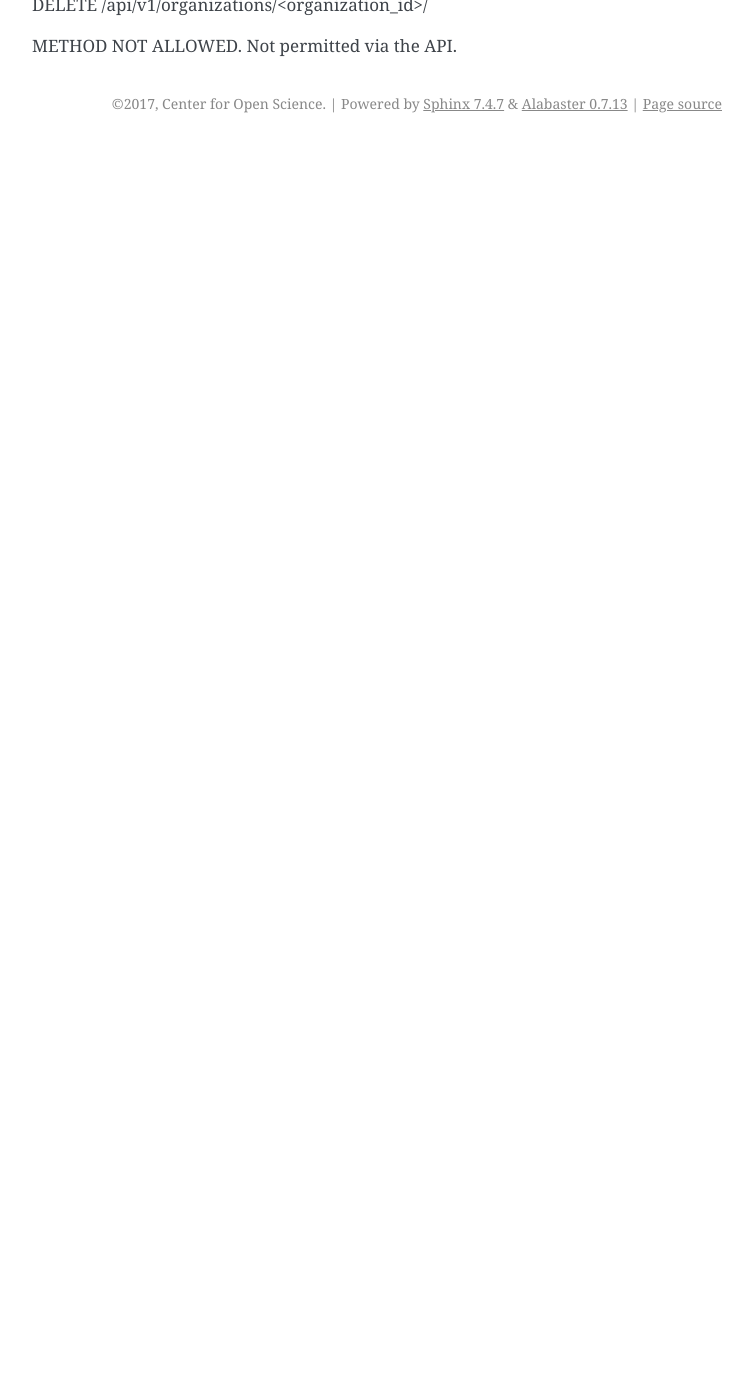
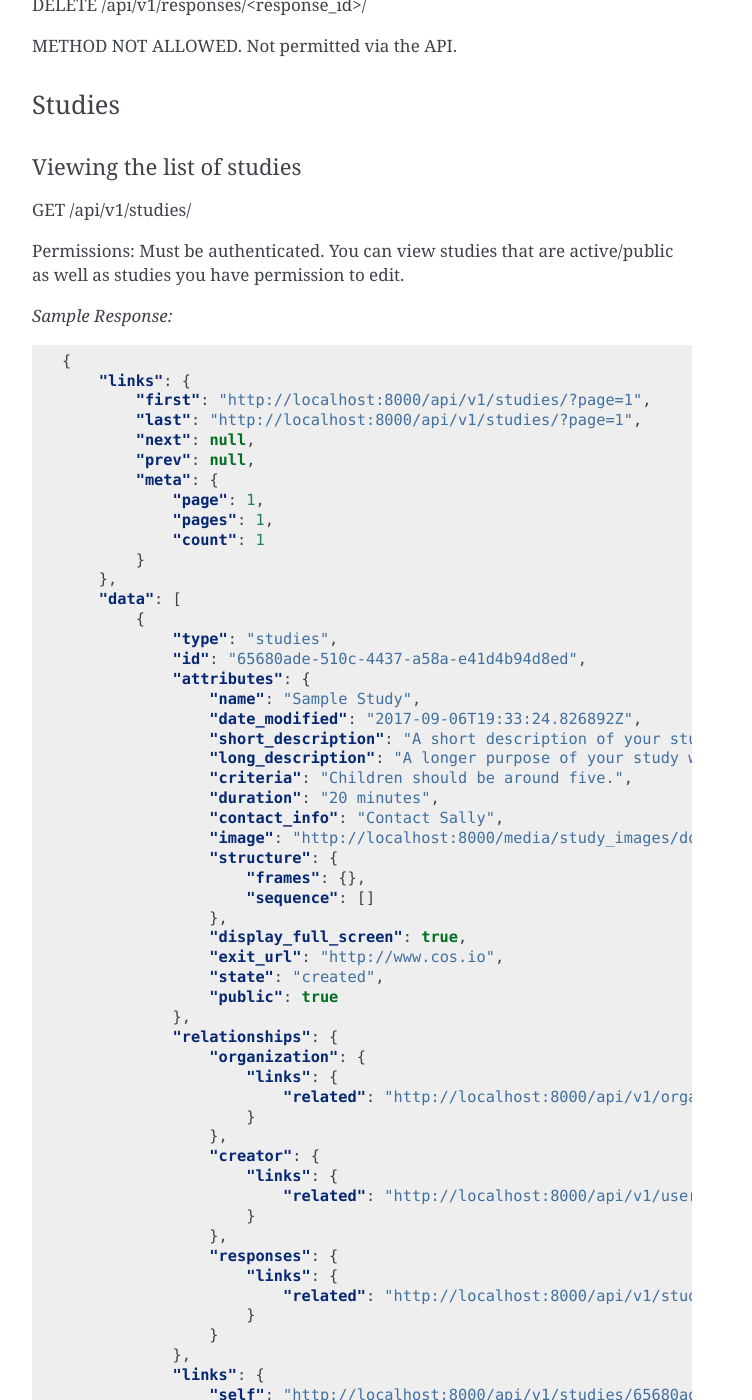
Before and after one commit to lookit/lookit-api, a Sphinx documentation site: the page built from docs/source/api-documentation.rst, in a window 1280 px wide and 1400 px high, scrolled down 14095 px. Shown: the whole window, without its empty margins (388-1140 px from the left). Built offline with Sphinx 7.4.7, drawn with Linux system fonts in a browser that asks for light colours; before the commit the page ends 14238 px from its top, so only the background shows below that; some of the changed text lies outside the part shown.

Commit message:
Add studies to API docs.

```diff
--- a/docs/source/api-documentation.rst
+++ b/docs/source/api-documentation.rst
@@ -5,7 +5,7 @@ API Documentation
 =========
 API Tips
 =========
-- Most endpoints in this API are just meant for retrieving data. Typically, you can retrieve data associated with studies you have permission to view, or view any data that belongs to you.  You can only create responses and feedback through the API.  You can only update responses through the API.  There is nothing that is permitted to be deleted through the API.
+- Most endpoints in this API are just meant for retrieving data. Typically, you can retrieve data associated with studies you have permission to view, or view any data that belongs to you.  You can only create *responses* and *feedback* through the API.  You can only update *responses* through the API.  There is *nothing* that is permitted to be deleted through the API.
 
 - This API is paginated, so results are returned in batches of 10. Follow the pagination links in the API response to fetch the subsequent pages of data.  In the example below, the "links" section of the API response has the first, last, next, and previous links.
 
@@ -422,6 +422,90 @@ DELETE /api/v1/feedback/<feedback_id>/
 METHOD NOT ALLOWED.  Not permitted via the API.
 
 -------------
+Organizations
+-------------
+
+Viewing the list of organizations
+---------------------------------
+GET /api/v1/organizations/
+
+Permissions: Must be authenticated.
+
+*Sample Response:*
+
+.. code-block:: json
+
+    {
+        "links": {
+            "first": "http://localhost:8000/api/v1/organizations/?page=1",
+            "last": "http://localhost:8000/api/v1/organizations/?page=1",
+            "next": null,
+            "prev": null,
+            "meta": {
+                "page": 1,
+                "pages": 1,
+                "count": 1
+            }
+        },
+        "data": [
+            {
+                "type": "organizations",
+                "id": "665c4457-a02e-4842-bd72-7043de3d66d0",
+                "attributes": {
+                    "name": "MIT"
+                },
+                "links": {
+                    "self": "http://localhost:8000/api/v1/organizations/665c4457-a02e-4842-bd72-7043de3d66d0/"
+                }
+            }
+        ]
+    }
+
+Retrieving a single organization
+---------------------------------
+GET /api/v1/organizations/<organization_id>/
+
+Permissions: Must be authenticated.
+
+*Sample Response:*
+
+.. code-block:: json
+
+    {
+        "data": {
+            "type": "organizations",
+            "id": "665c4457-a02e-4842-bd72-7043de3d66d0",
+            "attributes": {
+                "name": "MIT"
+            },
+            "links": {
+                "self": "http://localhost:8000/api/v1/organizations/665c4457-a02e-4842-bd72-7043de3d66d0/"
+            }
+        }
+    }
+
+
+Creating an Organization
+---------------------------------
+POST /api/v1/organizations/
+
+METHOD NOT ALLOWED.  Not permitted via the API.
+
+
+Updating an Organization
+---------------------------------
+PUT /api/v1/organizations/<organization_id>/
+
+METHOD NOT ALLOWED.  Not permitted via the API.
+
+
+Deleting an Organization
+---------------------------------
+DELETE /api/v1/organizations/<organization_id>/
+
+METHOD NOT ALLOWED.  Not permitted via the API.
+
+-------------
 Responses
 -------------
 
@@ -560,21 +644,21 @@ Permissions: Must be authenticated.  Child in response must be your child.
 
     {
         "data": {
-        "attributes": {},
-        "relationships": {
-          "child": {
-            "data": {
-              "type": "children",
-              "id": "0b380366-31b9-45c1-86ef-0fd9ea238ff4"
-            }
-          },
-          "study": {
-            "data": {
-              "type": "studies",
-              "id": "a8a80880-5539-4650-9387-c62afa202d43"
-            }
-          }
-        },
+            "attributes": {},
+            "relationships": {
+              "child": {
+                "data": {
+                  "type": "children",
+                  "id": "0b380366-31b9-45c1-86ef-0fd9ea238ff4"
+                }
+              },
+              "study": {
+                "data": {
+                  "type": "studies",
+                  "id": "a8a80880-5539-4650-9387-c62afa202d43"
+                }
+              }
+            },
         "type": "responses"
         }
     }
@@ -605,14 +689,14 @@ DELETE /api/v1/responses/<response_id>/
 METHOD NOT ALLOWED.  Not permitted via the API.
 
 -------------
-Organizations
+Studies
 -------------
 
-Viewing the list of organizations
+Viewing the list of studies
 ---------------------------------
-GET /api/v1/organizations/
+GET /api/v1/studies/
 
-Permissions: Must be authenticated.
+Permissions: Must be authenticated. You can view studies that are active/public as well as studies you have permission to edit.
 
 *Sample Response:*
 
@@ -620,8 +704,8 @@ Permissions: Must be authenticated.
 
     {
         "links": {
-            "first": "http://localhost:8000/api/v1/organizations/?page=1",
-            "last": "http://localhost:8000/api/v1/organizations/?page=1",
+            "first": "http://localhost:8000/api/v1/studies/?page=1",
+            "last": "http://localhost:8000/api/v1/studies/?page=1",
             "next": null,
             "prev": null,
             "meta": {
@@ -632,23 +716,55 @@ Permissions: Must be authenticated.
         },
         "data": [
             {
-                "type": "organizations",
-                "id": "665c4457-a02e-4842-bd72-7043de3d66d0",
+                "type": "studies",
+                "id": "65680ade-510c-4437-a58a-e41d4b94d8ed",
                 "attributes": {
-                    "name": "MIT"
+                    "name": "Sample Study",
+                    "date_modified": "2017-09-06T19:33:24.826892Z",
+                    "short_description": "A short description of your study would go here.",
+                    "long_description": "A longer purpose of your study would be here.",
+                    "criteria": "Children should be around five.",
+                    "duration": "20 minutes",
+                    "contact_info": "Contact Sally",
+                    "image": "http://localhost:8000/media/study_images/download.jpeg",
+                    "structure": {
+                        "frames": {},
+                        "sequence": []
+                    },
+                    "display_full_screen": true,
+                    "exit_url": "http://www.cos.io",
+                    "state": "created",
+                    "public": true
+                },
+                "relationships": {
+                    "organization": {
+                        "links": {
+                            "related": "http://localhost:8000/api/v1/organizations/665c4457-a02e-4842-bd72-7043de3d66d0/"
+                        }
+                    },
+                    "creator": {
+                        "links": {
+                            "related": "http://localhost:8000/api/v1/users/834bbf33-b249-4737-a041-43574cd137a7/"
+                        }
+                    },
+                    "responses": {
+                        "links": {
+                            "related": "http://localhost:8000/api/v1/studies/65680ade-510c-4437-a58a-e41d4b94d8ed/responses/"
+                        }
+                    }
                 },
                 "links": {
-                    "self": "http://localhost:8000/api/v1/organizations/665c4457-a02e-4842-bd72-7043de3d66d0/"
+                    "self": "http://localhost:8000/api/v1/studies/65680ade-510c-4437-a58a-e41d4b94d8ed/"
                 }
             }
         ]
     }
 
-Retrieving a single organization
+Retrieving a single study
 ---------------------------------
-GET /api/v1/organizations/<organization_id>/
+GET /api/v1/studies/<study_id>/
 
-Permissions: Must be authenticated.
+Permissions: Must be authenticated.  You can fetch an active study or a study you have permission to edit.
 
 *Sample Response:*
 
@@ -656,34 +772,65 @@ Permissions: Must be authenticated.
 
     {
         "data": {
-            "type": "organizations",
-            "id": "665c4457-a02e-4842-bd72-7043de3d66d0",
+            "type": "studies",
+            "id": "65680ade-510c-4437-a58a-e41d4b94d8ed",
             "attributes": {
-                "name": "MIT"
+                "name": "Sample Study",
+                "date_modified": "2017-09-06T19:33:24.826892Z",
+                "short_description": "A short description of your study would go here.",
+                "long_description": "A longer purpose of your study would be here.",
+                "criteria": "Children should be around five.",
+                "duration": "20 minutes",
+                "contact_info": "Contact Sally",
+                "image": "http://localhost:8000/media/study_images/download.jpeg",
+                "structure": {
+                    "frames": {},
+                    "sequence": []
+                },
+                "display_full_screen": true,
+                "exit_url": "http://www.cos.io",
+                "state": "created",
+                "public": true
+            },
+            "relationships": {
+                "organization": {
+                    "links": {
+                        "related": "http://localhost:8000/api/v1/organizations/665c4457-a02e-4842-bd72-7043de3d66d0/"
+                    }
+                },
+                "creator": {
+                    "links": {
+                        "related": "http://localhost:8000/api/v1/users/834bbf33-b249-4737-a041-43574cd137a7/"
+                    }
+                },
+                "responses": {
+                    "links": {
+                        "related": "http://localhost:8000/api/v1/studies/65680ade-510c-4437-a58a-e41d4b94d8ed/responses/"
+                    }
+                }
             },
             "links": {
-                "self": "http://localhost:8000/api/v1/organizations/665c4457-a02e-4842-bd72-7043de3d66d0/"
+                "self": "http://localhost:8000/api/v1/studies/65680ade-510c-4437-a58a-e41d4b94d8ed/"
             }
         }
     }
 
-
-Creating an Organization
+Creating a Study
 ---------------------------------
-POST /api/v1/organizations/
+POST /api/v1/studies/
 
 METHOD NOT ALLOWED.  Not permitted via the API.
 
 
-Updating an Organization
+Updating a Study
 ---------------------------------
-PUT /api/v1/organizations/<organization_id>/
+PUT /api/v1/studies/<study_id>/
 
 METHOD NOT ALLOWED.  Not permitted via the API.
 
 
-Deleting an Organization
+Deleting a Study
 ---------------------------------
-DELETE /api/v1/organizations/<organization_id>/
+DELETE /api/v1/studies/<study_id>/
 
 METHOD NOT ALLOWED.  Not permitted via the API.
```
